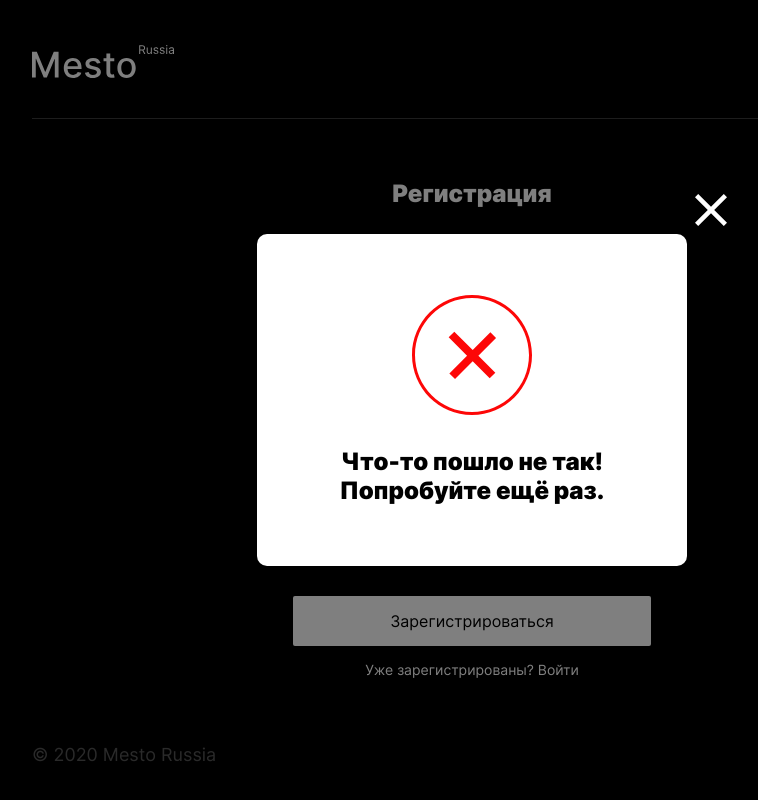
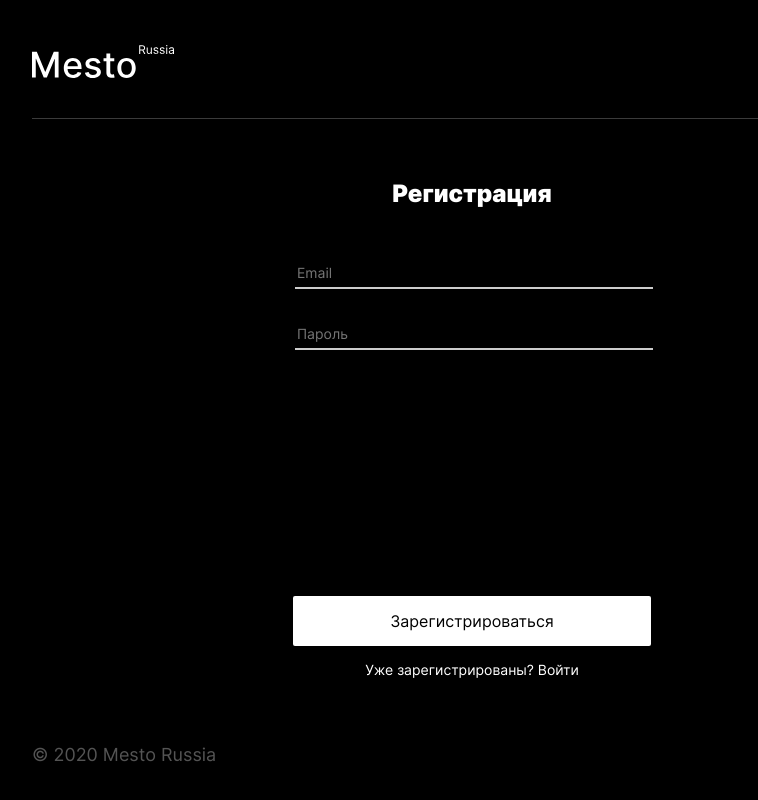
Before and after one commit to elmanAliev/react-mesto-auth, a React (Create React App) app: page /sign-up in a window 1280 px wide. Shown: the top 800 px of the page, without its empty margins (168-926 px from the left). Built offline with nearby package versions, Linux system fonts and the light colour scheme.

Commit message:
feat: добавить компонент Register

```diff
--- a/src/components/InfoTooltip.js
+++ b/src/components/InfoTooltip.js
@@ -1,14 +1,13 @@
 import React from 'react';
-import status from '../images/fail.svg';
 
-function InfoTooltip({ onClose, isOpen, img }) {
+function InfoTooltip({ onClose, isOpen, img, text }) {
     return (
-        <div className={isOpen ? `popup popup_opened` : `popup popup_opened`}>
+        <div className={isOpen ? `popup popup_opened` : `popup`}>
             <div onClick={onClose} className="popup__overlay"></div>
             <div className="popup__container">
                 <button onClick={onClose} className="popup__button popup__button_type_close" type="button"></button>
-                <img className="popup__image" src={status} alt="Статус" />
-                <h2 className="popup__text">Что-то пошло не так! Попробуйте ещё раз.</h2>
+                <img className="popup__image" src={img} alt="Статус" />
+                <h2 className="popup__text">{text}</h2>
             </div>
         </div>
     )
--- a/src/components/Register.js
+++ b/src/components/Register.js
@@ -1,6 +1,6 @@
 import { React, useState } from 'react';
 import { Link } from 'react-router-dom';
-import InfoTooltip from './InfoTooltip';
+
 
 function Register({ }) {
     const [email, setEmail] = useState('');
@@ -61,7 +61,6 @@ function Register({ }) {
                 <button type="submit" className="form__submit-button">Зарегистрироваться</button>
             </form>
             <Link to="/sign-in" className="form__link">Уже зарегистрированы? Войти</Link>
-            <InfoTooltip />
         </div>
     )
 }
```
